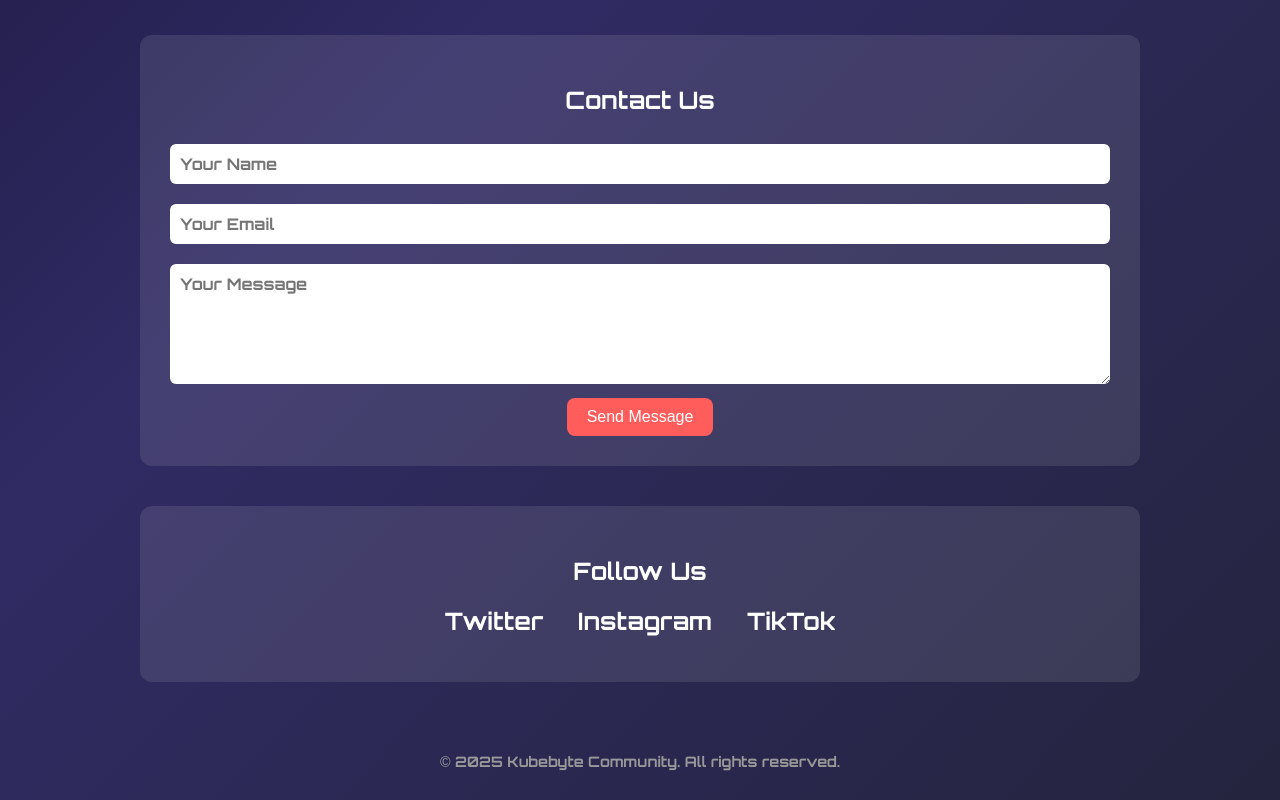
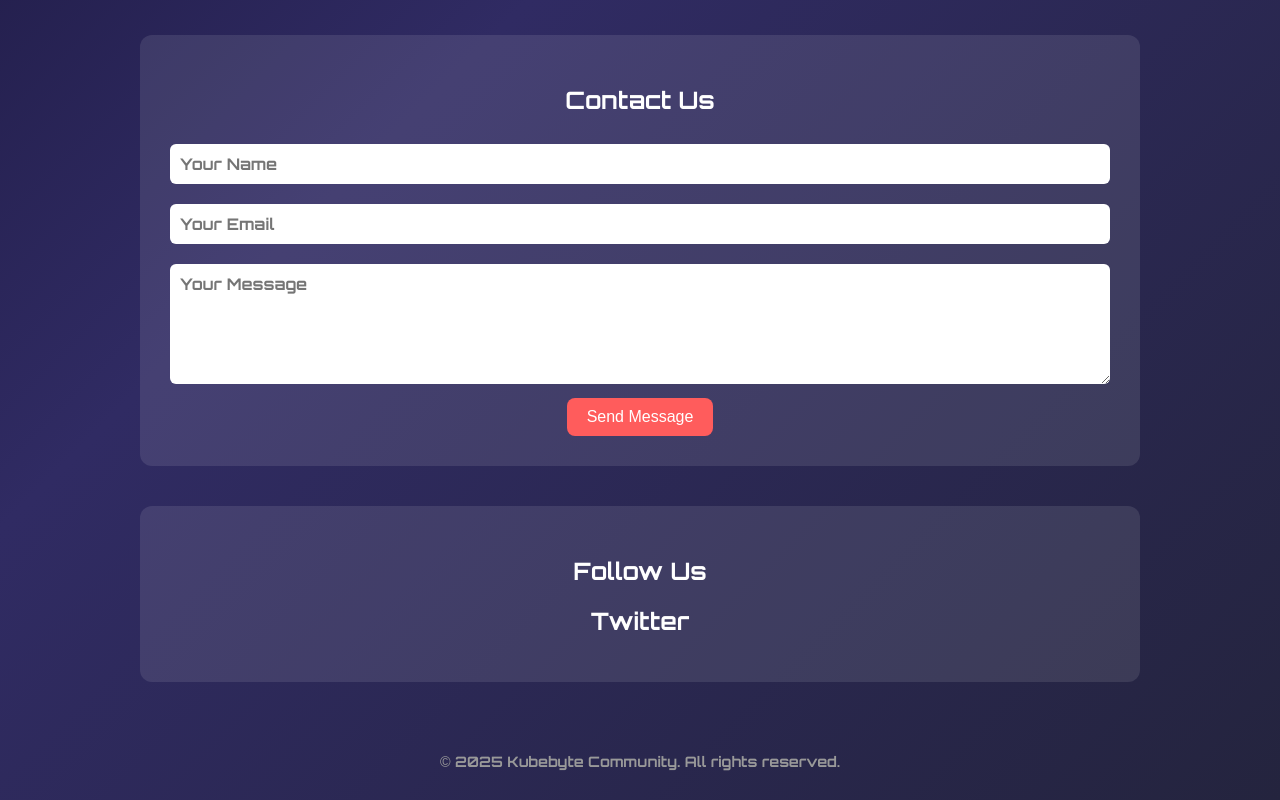
Before and after one commit to TestAccount-cpu8/Kubebyte, a plain HTML site: page index.html in a window 1280 px wide. Shown: the part 1022-1822 px from the top of the page. Drawn offline with Linux system fonts and the light colour scheme.

Commit message:
Add files via upload

```diff
--- a/index.html
+++ b/index.html
@@ -182,8 +182,6 @@
     <h2>Follow Us</h2>
     <p>
       <a href="https://x.com/kubebyte" target="_blank">Twitter</a>
-      <a href="https://instagram.com" target="_blank">Instagram</a>
-      <a href="https://tiktok.com" target="_blank">TikTok</a>
     </p>
   </section>
 
```
